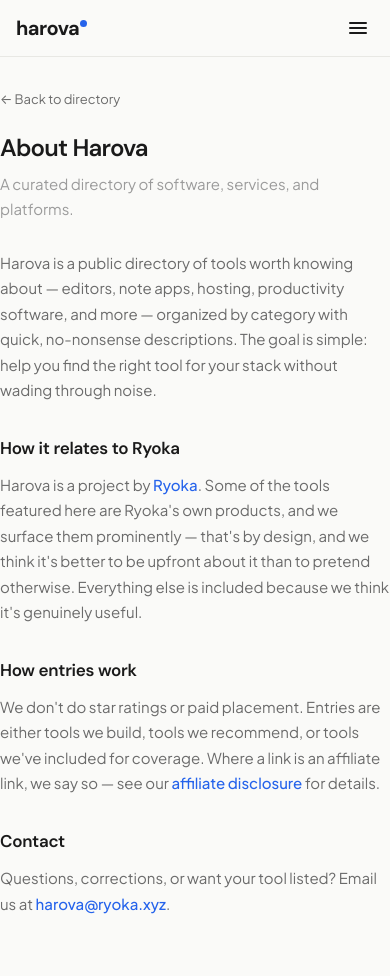
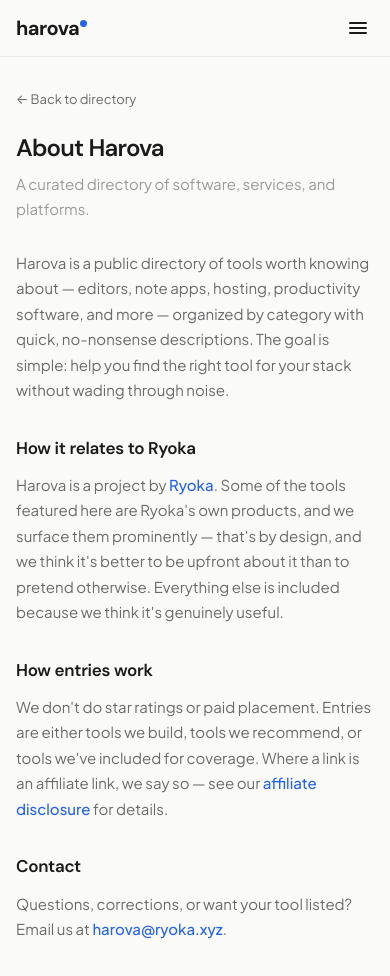
Before and after one commit to sillyledger/harova, a Next.js app: page /about in a window 390 px wide. Before the commit the page ends 950 px from the top, so only its background shows below. Built offline with nearby package versions, Linux system fonts and the light colour scheme.

Commit message:
Update globals.css

```diff
--- a/src/app/globals.css
+++ b/src/app/globals.css
@@ -320,7 +320,8 @@
 
 /* â”€â”€ Content pages (About, legal, etc.) â”€â”€ */
 .page {
-  padding: 48px 0 24px;
+  padding-top: 48px;
+  padding-bottom: 24px;
   max-width: 640px;
 }
 
@@ -545,7 +546,8 @@
     font-size: 26px;
   }
   .page {
-    padding: 36px 0 24px;
+    padding-top: 36px;
+    padding-bottom: 24px;
   }
 }
 
@@ -571,7 +573,8 @@
     max-width: 100%;
   }
   .page {
-    padding: 28px 0 20px;
+    padding-top: 28px;
+    padding-bottom: 20px;
   }
   .page h1 {
     font-size: 24px;
```
